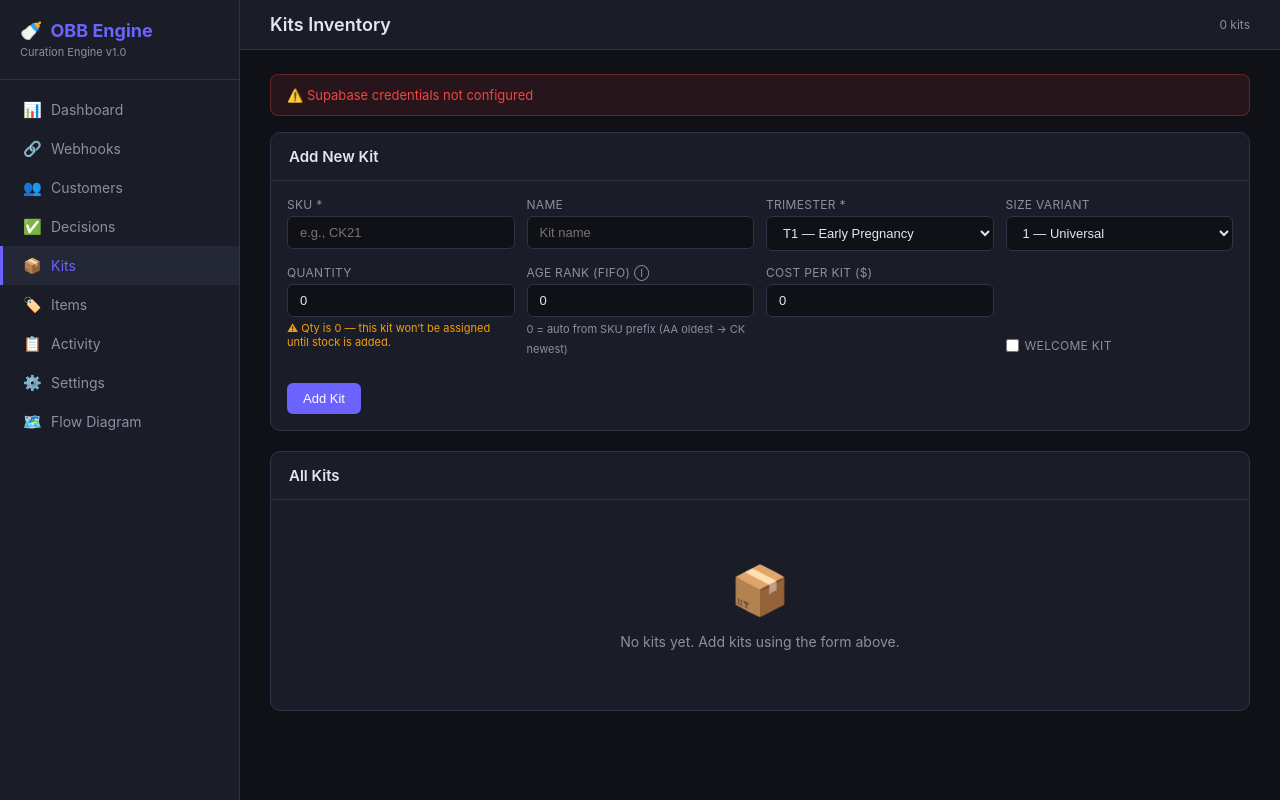
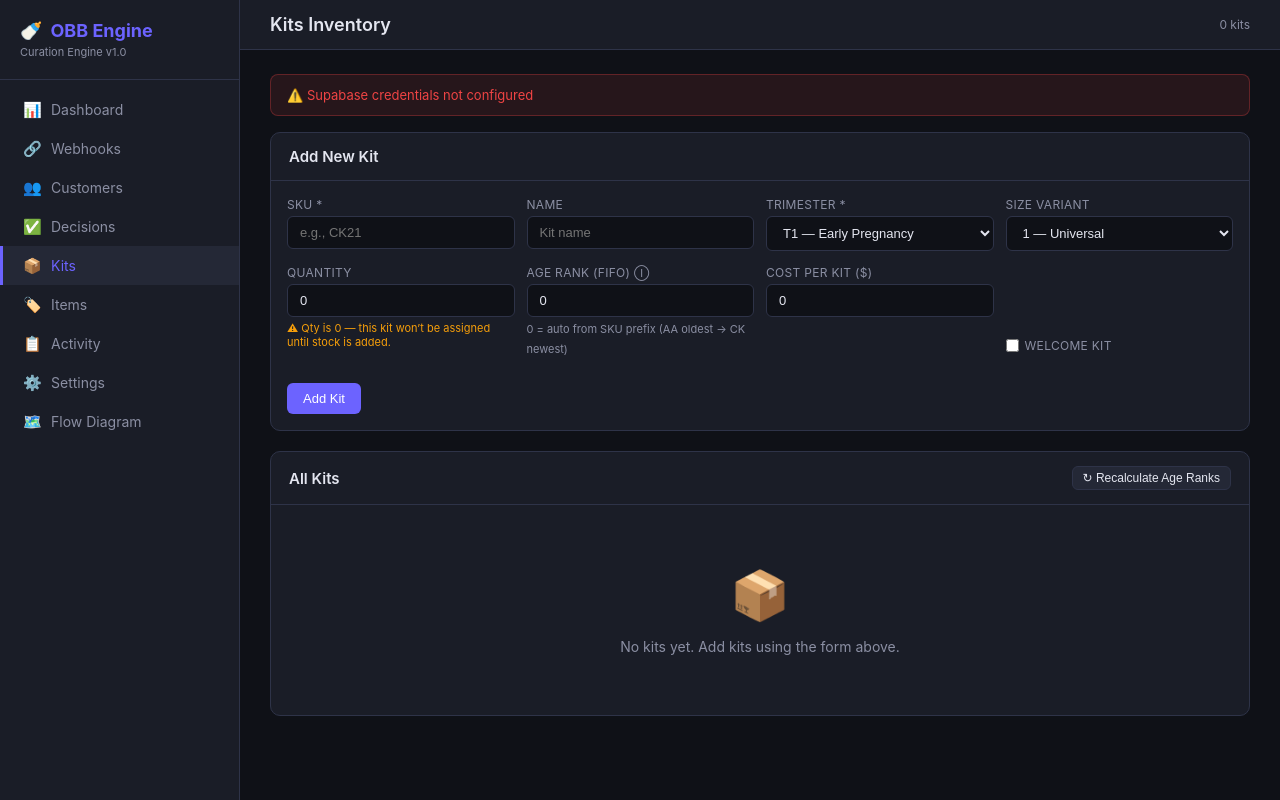
Before and after one commit to hasan-tec/obb-real-app, a FastAPI app: page /kits in a window 1280 px wide. Run offline with FastAPI, Linux system fonts and the light colour scheme.

Commit message:
feat: age_rank_source tracking (auto/manual), backfill skips manual, recalc button in UI

```diff
--- a/app.py
+++ b/app.py
@@ -2380,7 +2380,7 @@ async def add_kit(
         if age_rank == 0:
             age_rank = compute_age_rank_from_sku(sku_clean)
             logger.info(f"[KITS] Auto-computed age_rank={age_rank} from SKU '{sku_clean}'")
-        logger.info(f"[KITS] Adding kit: sku={sku_clean}, T{trimester}, size={size_variant}, welcome={welcome}, qty={quantity_available}, age_rank={age_rank}")
+        logger.info(f"[KITS] Adding kit: sku={sku_clean}, T{trimester}, size={size_variant}, welcome={welcome}, qty={quantity_available}, age_rank={age_rank} (source=auto)")
         kit_result = db.table("kits").insert({
             "sku": sku_clean,
             "name": name.strip() or None,
@@ -2389,6 +2389,7 @@ async def add_kit(
             "is_welcome_kit": welcome,
             "quantity_available": quantity_available,
             "age_rank": age_rank,
+            "age_rank_source": "auto",
             "cost_per_kit": cost_per_kit if cost_per_kit > 0 else None,
         }).execute()
         kit_id = kit_result.data[0]["id"] if kit_result.data else None
@@ -3027,13 +3028,13 @@ async def api_fix_gsheet_headers():
 @app.post("/api/backfill-age-ranks")
 async def api_backfill_age_ranks():
     """
-    One-time utility: compute age_rank from SKU for every kit that still has age_rank=0.
-    Safe to re-run — only updates kits where age_rank is currently 0.
-    Kits with a manually set age_rank (non-zero) are left untouched.
+    Compute age_rank from SKU for every kit that is NOT manually overridden.
+    Safe to re-run — only skips kits where age_rank_source='manual' (user explicitly set).
+    All other kits (auto or unknown) get recomputed.
     """
     try:
         db = get_supabase()
-        kits_result = db.table("kits").select("id, sku, age_rank").execute()
+        kits_result = db.table("kits").select("id, sku, age_rank, age_rank_source").execute()
         all_kits = kits_result.data or []
         logger.info(f"[BACKFILL] Starting age_rank backfill for {len(all_kits)} total kits")
 
@@ -3044,23 +3045,23 @@ async def api_backfill_age_ranks():
         for kit in all_kits:
             kit_id = kit["id"]
             sku = kit["sku"]
-            current_rank = kit.get("age_rank") or 0
-
-            # Don't overwrite manually set values
-            if current_rank != 0:
+            source = kit.get("age_rank_source") or "auto"
+
+            # Only skip kits the user has manually locked
+            if source == "manual":
                 skipped_manual.append(sku)
-                logger.info(f"[BACKFILL] Skipping {sku} — already has age_rank={current_rank}")
+                logger.info(f"[BACKFILL] Skipping {sku} — age_rank_source=manual (user override preserved)")
                 continue
 
             computed = compute_age_rank_from_sku(sku)
             if computed == 0:
                 skipped_unresolved.append(sku)
-                logger.warning(f"[BACKFILL] Could not compute age_rank for SKU '{sku}' — leaving at 0")
+                logger.warning(f"[BACKFILL] Could not compute age_rank for SKU '{sku}' — leaving as-is")
                 continue
 
-            db.table("kits").update({"age_rank": computed}).eq("id", kit_id).execute()
+            db.table("kits").update({"age_rank": computed, "age_rank_source": "auto"}).eq("id", kit_id).execute()
             updated.append({"sku": sku, "age_rank": computed})
-            logger.info(f"[BACKFILL] ✅ {sku} → age_rank={computed}")
+            logger.info(f"[BACKFILL] ✅ {sku} → age_rank={computed} (source=auto)")
 
         logger.info(
             f"[BACKFILL] Done. Updated={len(updated)}, "
@@ -3069,13 +3070,13 @@ async def api_backfill_age_ranks():
         await log_activity(
             "kit",
             f"Age rank backfill: {len(updated)} updated",
-            f"Skipped (manual): {len(skipped_manual)}, Unresolved: {len(skipped_unresolved)}",
+            f"Skipped manual overrides: {len(skipped_manual)}, Unresolved: {len(skipped_unresolved)}",
             "success",
         )
         return JSONResponse({
             "status": "ok",
             "updated": len(updated),
-            "skipped_already_set": len(skipped_manual),
+            "skipped_manual_overrides": len(skipped_manual),
             "unresolved": len(skipped_unresolved),
             "details": updated,
             "unresolved_skus": skipped_unresolved,
@@ -3822,10 +3823,21 @@ async def edit_kit(
         current_sku = current.data["sku"] if current.data else ""
         sku_clean = sku.strip().upper() if sku and sku.strip() else current_sku
 
-        # Auto-compute age_rank from SKU when not manually set (age_rank == 0)
+        # Compute auto rank for comparison
+        auto_rank = compute_age_rank_from_sku(sku_clean)
         if age_rank == 0:
-            age_rank = compute_age_rank_from_sku(sku_clean)
+            # User left it blank/zero — use auto
+            age_rank = auto_rank
+            age_rank_source = "auto"
             logger.info(f"[KIT EDIT] Auto-computed age_rank={age_rank} from SKU '{sku_clean}'")
+        elif age_rank == auto_rank:
+            # User typed the same value as computed — still auto
+            age_rank_source = "auto"
+            logger.info(f"[KIT EDIT] age_rank={age_rank} matches auto-computed — source=auto")
+        else:
+            # User typed a different value — mark as manual override (locked from backfill)
+            age_rank_source = "manual"
+            logger.info(f"[KIT EDIT] age_rank={age_rank} differs from auto={auto_rank} — source=manual (locked)")
 
         record = {
             "sku": sku_clean,
@@ -3835,11 +3847,12 @@ async def edit_kit(
             "is_welcome_kit": welcome,
             "quantity_available": quantity_available,
             "age_rank": age_rank,
+            "age_rank_source": age_rank_source,
             "cost_per_kit": cost_per_kit if cost_per_kit > 0 else None,
         }
         db.table("kits").update(record).eq("id", kit_id).execute()
-        logger.info(f"[KIT EDIT] Updated kit {sku_clean}: T{trimester}, qty={quantity_available}, welcome={welcome}, age_rank={age_rank}")
-        await log_activity("kit", f"Edited kit {sku_clean}", f"T{trimester}, Qty: {quantity_available}, Age Rank: {age_rank}", "success")
+        logger.info(f"[KIT EDIT] Updated kit {sku_clean}: T{trimester}, qty={quantity_available}, welcome={welcome}, age_rank={age_rank}, source={age_rank_source}")
+        await log_activity("kit", f"Edited kit {sku_clean}", f"T{trimester}, Qty: {quantity_available}, Age Rank: {age_rank} ({age_rank_source})", "success")
     except Exception as e:
         logger.error(f"[KIT EDIT] Error: {e}", exc_info=True)
     return RedirectResponse(f"/kits/{kit_id}", status_code=303)
--- a/templates/kits.html
+++ b/templates/kits.html
@@ -115,8 +115,12 @@
 
     <!-- Kits Table -->
     <div class="card">
-        <div class="card-header">
+        <div class="card-header" style="display:flex; justify-content:space-between; align-items:center;">
             <h3>All Kits</h3>
+            <button id="recalcBtn" onclick="recalcRanks(this)" class="btn btn-sm btn-secondary"
+                title="Recompute age ranks from SKU for all kits not manually locked">
+                &#8635; Recalculate Age Ranks
+            </button>
         </div>
         {% if kits %}
         <table>
@@ -129,7 +133,7 @@
                     <th>Type</th>
                     <th>Items</th>
                     <th>Quantity</th>
-                    <th>Age Rank</th>
+                    <th>Age Rank <span style="font-size:10px;color:var(--text-dim);" title="AUTO = computed from SKU. MANUAL = user-locked, not changed by recalculate.">&#9432;</span></th>
                     <th>Cost</th>
                     <th>Actions</th>
                 </tr>
@@ -174,7 +178,14 @@
                                 {{ k.quantity_available }}
                                 {% endif %}
                     </td>
-                    <td>{{ k.age_rank }}</td>
+                    <td>
+                        {{ k.age_rank }}
+                        {% if k.age_rank_source == 'manual' %}
+                        <span style="display:inline-block;margin-left:4px;padding:1px 5px;border-radius:3px;font-size:10px;font-weight:600;background:rgba(255,193,7,0.15);color:var(--yellow);border:1px solid var(--yellow);" title="Manually set — backfill will not change this">&#128274; MANUAL</span>
+                        {% else %}
+                        <span style="display:inline-block;margin-left:4px;padding:1px 5px;border-radius:3px;font-size:10px;font-weight:600;background:rgba(0,200,100,0.1);color:var(--green);border:1px solid var(--green);" title="Auto-computed from SKU prefix">AUTO</span>
+                        {% endif %}
+                    </td>
                     <td>{% if k.cost_per_kit %}${{ "%.2f" | format(k.cost_per_kit) }}{% else %}—{% endif %}</td>
                     <td style="white-space: nowrap;">
                         <a href="/kits/{{ k.id }}" class="btn btn-sm btn-secondary">View</a>
@@ -195,4 +206,27 @@
         {% endif %}
     </div>
 </div>
+<script>
+async function recalcRanks(btn) {
+    if (!confirm('Recalculate age ranks for all AUTO kits from SKU?\nManually locked kits will NOT be changed.')) return;
+    btn.disabled = true;
+    btn.textContent = 'Recalculating...';
+    try {
+        const res = await fetch('/api/backfill-age-ranks', { method: 'POST' });
+        const data = await res.json();
+        if (data.status === 'ok') {
+            alert(`Done!\n✅ Updated: ${data.updated} kits\n🔒 Skipped (manual): ${data.skipped_manual_overrides}\n⚠️ Unresolved: ${data.unresolved}`);
+            location.reload();
+        } else {
+            alert('Error: ' + data.message);
+            btn.disabled = false;
+            btn.textContent = '↻ Recalculate Age Ranks';
+        }
+    } catch (e) {
+        alert('Request failed: ' + e);
+        btn.disabled = false;
+        btn.textContent = '↻ Recalculate Age Ranks';
+    }
+}
+</script>
 {% endblock %}
```
